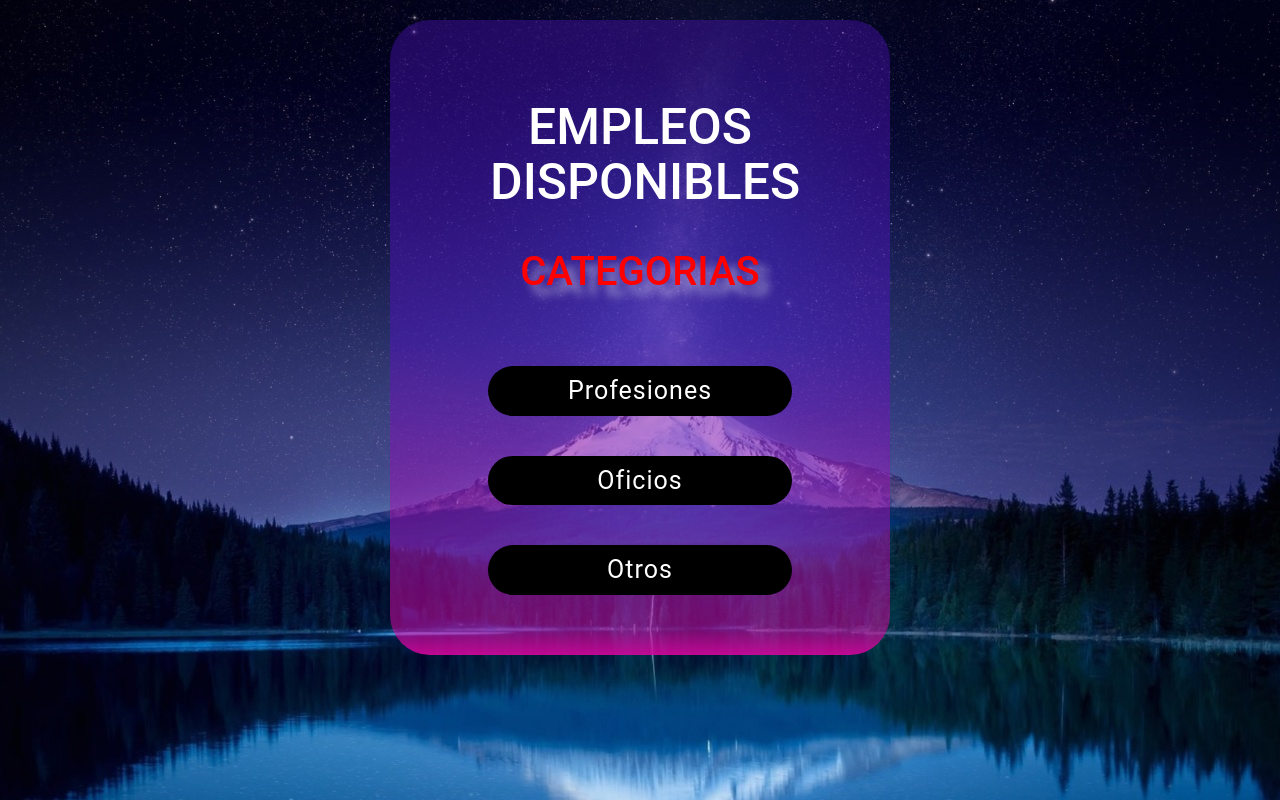
After one commit to tirandoCodigoF/myjob, a PHP site: page /categorias.php in a window 1280 px wide. The commit adds this page. Run offline with PHP 8.4, Linux system fonts and the light colour scheme; some libraries are stand-ins or nearby versions.

Commit message:
detalles del modulo 2 categorias

```diff
--- /dev/null
+++ b/vista/categorias.php
@@ -0,0 +1,77 @@
+<?php
+// require_once("../clases/clases.php");
+
+// $objClases=new Clases();
+
+// $respuesta=$objClases->login($_POST["usuario"],$_POST["pass"]);
+// if ($respuesta==1) {
+?>
+<!DOCTYPE html>
+<html lang="en">
+<head>
+	<meta charset="UTF-8">
+	<meta http-equiv="X-UA-Compatible" content="IE=edge">
+    <meta name="viewport" content="width=device-width, initial-scale=1">
+	<meta http-equiv="Content-Type"  content="text/html"; charset="UTF-8">
+	<link rel="stylesheet" href="https://maxcdn.bootstrapcdn.com/bootstrap/3.2.0/css/bootstrap.min.css">
+    <link rel="stylesheet" href="https://maxcdn.bootstrapcdn.com/bootstrap/3.2.0/css/bootstrap-theme.min.css">
+    <script src="//ajax.googleapis.com/ajax/libs/jquery/1.11.1/jquery.min.js"></script>
+    <script src="js/librerias/ajax/jquery-3.3.1.min.js"></script>
+     <script type="text/javascript" src="js/codigo.js"></script>
+    <script src="https://maxcdn.bootstrapcdn.com/bootstrap/3.2.0/js/bootstrap.min.js"></script>
+
+	<!-- <link rel="stylesheet" href="css/estilos1.css"> -->
+	<link rel="stylesheet" href="css/categorias.css">
+	<title>categorias de empleos</title>
+</head>
+<!-- <link rel="stylesheet" href="css/bootstrap.min.css"> -->
+<body>
+<div class="container" align="center">
+<div class="contenedor-form">
+<h2 align="center">EMPLEOS DISPONIBLES</h2>
+
+
+<h3 align="center">CATEGORIAS</h3>
+<br>
+<br>
+<form action="Profesiones.php">
+<input type="submit" name="Profesiones" id="Profesiones" value="Profesiones">
+</form>
+<br>
+<br>
+<form action="Oficios.php">
+	<input type="submit" name="Oficios" id="Oficios" value="Oficios">
+</form>
+<br>
+<br>
+<form action="Otros.php">
+	<input type="submit" name="Otros" id="Otros" value="Otros">
+
+</form>
+<br>
+
+
+
+</div>
+
+
+
+
+
+
+</div>
+
+
+
+
+</body>
+</html> <?php
+// }else{
+
+// echo "<script type='text/javascript'> alert('No has iniciado sesion');
+// window.location='index.php';
+// </script>";
+// }
+
+
+ ?>
--- /dev/null
+++ b/vista/css/categorias.css
@@ -0,0 +1,177 @@
+* {
+    margin: 0;
+    padding: 0;
+    -webkit-box-sizing: border-box;
+    -moz-box-sizing: border-box;
+    box-sizing: border-box;
+}
+
+
+body {
+    /*color:red;*/
+    background: url(../img/imagen.jpg);
+                /*background: rgba(111, 54, 140,0.1);*/
+    /*background-color:rgba(204, 200, 206 ,.5);*/
+    /*max-width:100%;*/
+
+    background-size: cover;
+    /*background-position: center;*/
+    background-attachment: fixed;
+    font-family: Roboto;
+
+}
+.menu{
+ /*background: rgba(0, 117, 217, 0.6);*/
+/*text-decoration-color: rgba(132,124,122,.5);*/
+margin:0.80em;
+     position: absolute;
+    top: 7px;
+    right: 140px;
+   border-radius: 20px;
+    /*width: 100px;*/
+    /*height: 10px;*/
+    font-size: 4px;
+    padding: auto 5px;
+    /*line-height: 15px;*/
+    text-align: center;
+
+
+
+}
+.menu:hover {
+background: green ;
+}
+.logo{
+   /* -webkit-box-sizing: border-box;
+    -moz-box-sizing: border-box;
+    box-sizing: border-box;
+    background-size: cover;
+    background-attachment: fixed;
+    font-family: Roboto;
+    /*top:50px;*/*/
+
+    margin:0.80em;
+     position: absolute;
+    top: 7px;
+    left: 260px;
+    width: 100px;
+    height: 30px;
+    font-size: 12px;
+    line-height: 25px;
+    text-align: center;
+/*float: left;*/
+width:150px;
+height: 130px;
+
+}
+
+
+.cerrar input[type="submit"] {
+	margin:0.80em;
+     position: absolute;
+    top: 7px;
+   right: 10px;
+    width: 100px;
+    height: 30px;
+    /*font-size: 15px;*/
+    line-height: 30px;
+    text-align: center;
+    background: rgba(0, 117, 217, 0.6);
+
+    color: #FFF;
+border-radius: 30px;
+    width: 108px;
+    border: none;
+    padding: auto 1px;
+    font-size: 13px;
+    font-weight: normal;
+    font-family: Roboto;
+    letter-spacing: 1px;
+    cursor: pointer;
+    transition: all .8s ease;
+}
+
+.cerrar input[type="submit"]:hover {
+background: red;
+}
+
+h1 {
+   color:white ;
+    /*color: rgba(2, 12, 0 , 0.);*/
+    margin: 0.70em auto;
+    text-align: center;
+    text-shadow: 5px 5px 10px rgba(237, 75, 23 , 0.9);
+    font-size: 8vh;
+
+}
+ h2{
+text-align: center;
+    color:#fff;
+    margin:0.80em;
+    /*text-shadow: 7px 7px 10px rgba(255, 255, 255, 0.7);*/
+    font-size: 50px;
+}
+
+h3{
+text-align: center;
+    color:red;
+    margin:0.80em;
+    text-shadow: 10px 10px 10px rgba(255, 255, 255, 0.5);
+    font-size: 40px;
+}
+
+h5{
+
+    color:#fff;
+    margin:0.80em;
+    text-shadow: 7px 7px 10px rgba(255, 255, 255, 0.7);
+    font-size: 15px;
+
+}
+
+.contenedor-form {
+
+    /*background-color:rgba(9, 23, 165, 0.4);*/
+    /*background: rgba(203,96,179,1);*/
+    /*background: linear-gradient(to right, rgba(28,26,173,.4) 50%, rgba(54,54,217,.4) 31%, rgba(205,13,153,.5) 83%, rgba(255,0,132,.6) 100%);*/
+    /*background: -moz-linear-gradient(top, rgba(107,77,224,1) 0%, rgba(107,77,224,1) 43%, rgba(224,126,247,1) 89%, rgba(242,133,250,1) 96%);*/
+    /*background-color:rgba(237, 233, 240 ,0.5);*/
+/*background: linear-gradient(to bottom, rgba(107,77,224,1) 0%, rgba(107,77,224,1) 43%, rgba(224,126,247,1) 89%, rgba(242,133,250,1) 96%);*/
+background: linear-gradient(to bottom, rgba(79,19,190,.4) 0%, rgba(79,19,190,.5) 50%, rgba(228,7,169,.5) 96%, rgba(213,7,158,.9) 100%);
+    max-width: 500px;
+    width: 100%;
+    margin: 20px auto;
+    border-radius: 40px;
+    color: black;
+    position: relative;
+    padding: 40px 60px;
+}
+
+.contenedor-form input[type="submit"] {
+   /*background: #FF851B;*/
+   /*background: rgba(0, 117, 217, 0.6);*/
+   /*background: linear-gradient(to right, rgba(60,68,158,.5) 0%, rgba(60,68,158,.5) 33%, rgba(36,33,228,1) 92%, rgba(36,33,228,1) 100%);*/
+    /*background: linear-gradient(to bottom, rgba(5,5,5,.5) 0%, rgba(0,0,0,.8) 3%, rgba(43,43,43,1) 12%, rgba(0,0,0,1) 28%, rgba(41,41,41,1) 51%, rgba(5,5,5,.8) 56%, rgba(17,17,17,.8) 60%, rgba(0,0,0,.8) 76%, rgba(28,28,28,.8) 91%, rgba(19,19,19,.5) 100%);*/
+    background: black;
+    color: #fff;
+
+    /*background: black;*/
+border-radius: 40px;
+    width: 80%;
+    border: none;
+    padding: 7px 50px;
+    font-size: 25px;
+    font-weight: normal;
+    font-family: Roboto;
+    letter-spacing: 1px;
+    cursor: pointer;
+    transition: all .8s ease;
+}
+
+.contenedor-form input[type="submit"]:hover {
+/*background: #FF851B;*/
+/*background: linear-gradient(to bottom, rgba(248,80,50,1) 0%, rgba(241,111,92,1) 0%, rgba(240,47,23,.6) 30%, rgba(246,41,12,.5) 51%, rgba(128,39,230,.3) 100%);*/
+ background: linear-gradient(to bottom, rgba(43,212,27,.7) 40%, rgba(43,212,27,.7) 16%, rgba(237,245,14,1) 100%);
+
+
+}
--- a/vista/css/estilos1.css
+++ b/vista/css/estilos1.css
@@ -61,7 +61,7 @@ height: 130px;
 
 }
 .cerrar{
-color:red;
+color:black;
 margin:0.80em;
      position: absolute;
     top: 7px;
```
Also changed, not shown: controlador/seguridad.php (added, +20 -0 lines), vista/logueo.php (+5 -16 lines).
